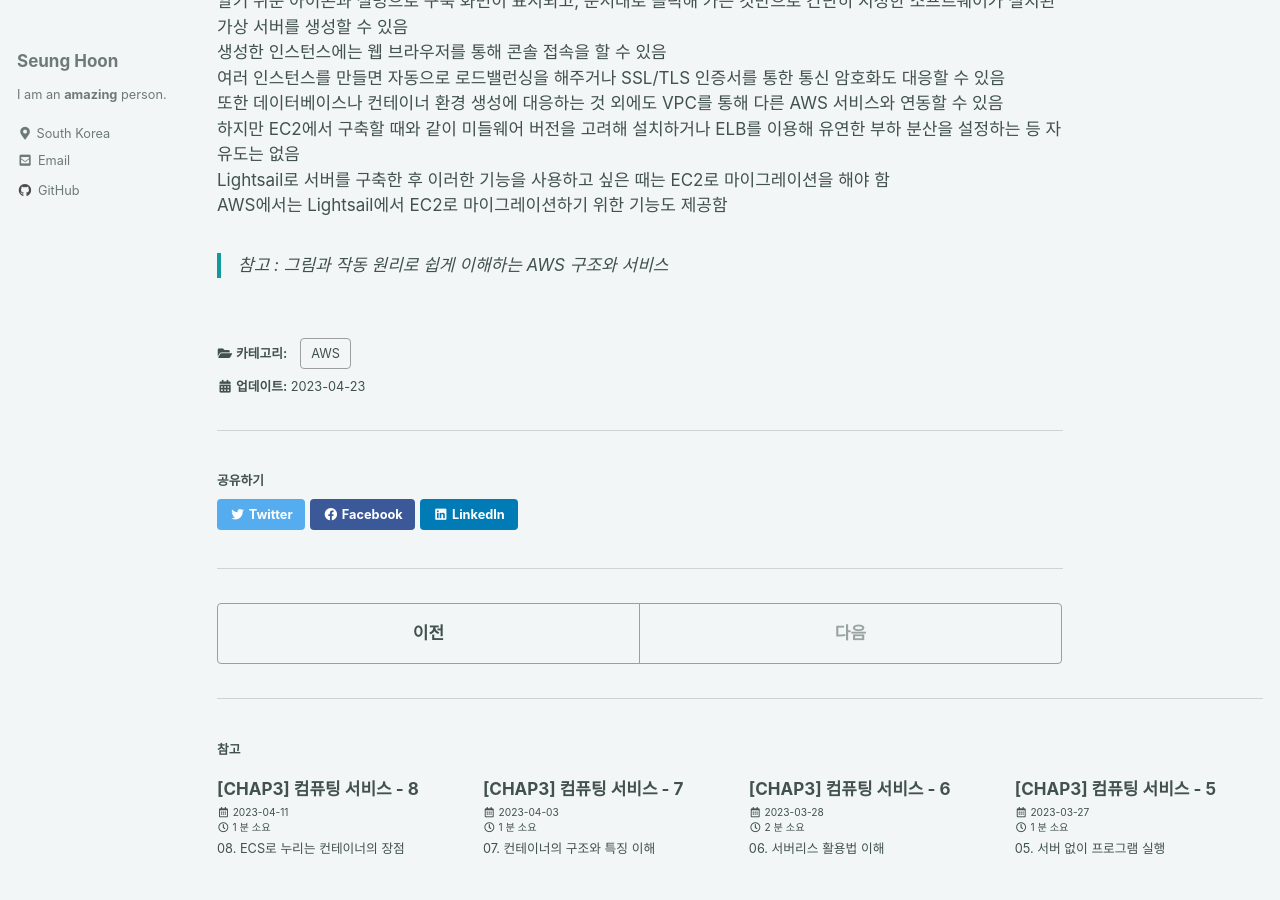
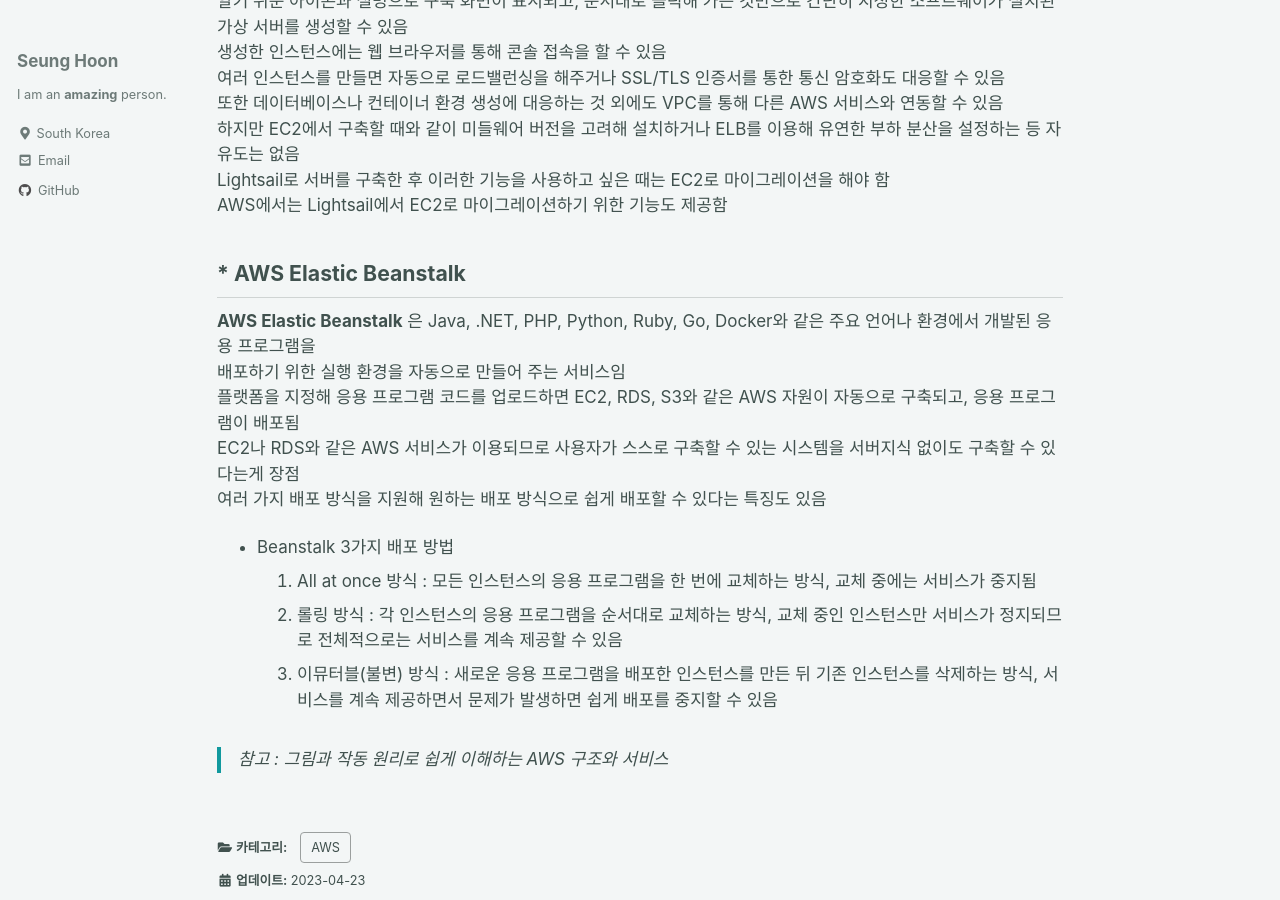
Before and after one commit to ibk01161/ibk01161.github.io, a Jekyll site: the page built from _posts/2023-04-23-aws3_09.md, in a window 1280 px wide and 900 px high, scrolled down 488 px. Built offline with Jekyll 4.4.1, drawn with Linux system fonts in a browser that asks for light colours; cached includes are drawn as plain includes.

Commit message:
Add Post

```diff
--- a/_posts/2023-04-23-aws3_09.md
+++ b/_posts/2023-04-23-aws3_09.md
@@ -24,4 +24,18 @@ Lightsail로 서버를 구축한 후 이러한 기능을 사용하고 싶은 때
 AWS에서는 Lightsail에서 EC2로 마이그레이션하기 위한 기능도 제공함
 
 
+## * AWS Elastic Beanstalk
+
+**AWS Elastic Beanstalk** 은 Java, .NET, PHP, Python, Ruby, Go, Docker와 같은 주요 언어나 환경에서 개발된 응용 프로그램을
+ 배포하기 위한 실행 환경을 자동으로 만들어 주는 서비스임
+ 플랫폼을 지정해 응용 프로그램 코드를 업로드하면 EC2, RDS, S3와 같은 AWS 자원이 자동으로 구축되고, 응용 프로그램이 배포됨
+ EC2나 RDS와 같은 AWS 서비스가 이용되므로 사용자가 스스로 구축할 수 있는 시스템을 서버지식 없이도 구축할 수 있다는게 장점
+ 여러 가지 배포 방식을 지원해 원하는 배포 방식으로 쉽게 배포할 수 있다는 특징도 있음
+
+ * Beanstalk 3가지 배포 방법
+ 1. All at once 방식 : 모든 인스턴스의 응용 프로그램을 한 번에 교체하는 방식, 교체 중에는 서비스가 중지됨
+ 2. 롤링 방식 : 각 인스턴스의 응용 프로그램을 순서대로 교체하는 방식, 교체 중인 인스턴스만 서비스가 정지되므로 전체적으로는 서비스를 계속 제공할 수 있음
+ 3. 이뮤터블(불변) 방식 : 새로운 응용 프로그램을 배포한 인스턴스를 만든 뒤 기존 인스턴스를 삭제하는 방식, 서비스를 계속 제공하면서 문제가 발생하면 쉽게 배포를 중지할 수 있음
+
+
 > 참고 : 그림과 작동 원리로 쉽게 이해하는 AWS 구조와 서비스
```
